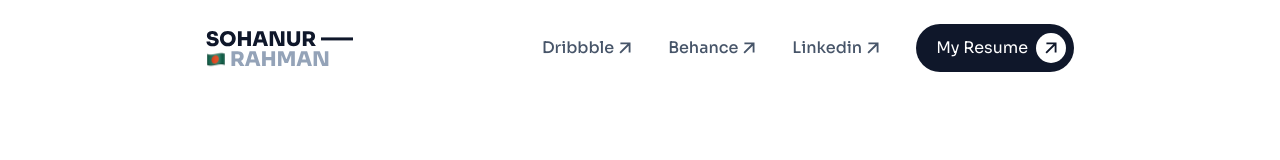
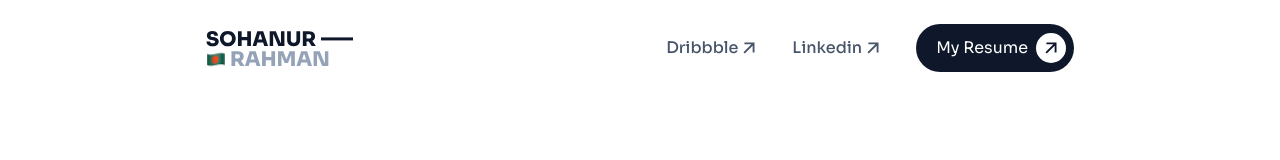
Before and after one commit to uxjoy/portfolio, a Next.js app: page /case-studies/1 in a window 1280 px wide. Shown: the top 160 px of the page. Built offline with nearby package versions, Linux system fonts and the light colour scheme.

Commit message:
update social link

```diff
--- a/components/data/navbarData.ts
+++ b/components/data/navbarData.ts
@@ -1,20 +1,21 @@
 // Navbar menu items
 
 // ("https://drive.google.com/file/d/1W2_HCbalyu-ygi-HOvcWk49JHq2B7eVV/view?usp=sharing");
-export const resumeURL = "https://drive.google.com/file/d/1FySzcNzUQZYdPdW0_WBInGV62N4QVf_J/view";
+export const resumeURL =
+  "https://drive.google.com/file/d/1FySzcNzUQZYdPdW0_WBInGV62N4QVf_J/view";
 
 // Menu item data
 export const menuItem = [
   {
     name: "Dribbble",
-    url: "https://dribbble.com/joy210",
+    url: "https://dribbble.com/uxjoy_",
   },
-  {
-    name: "Behance",
-    url: "https://www.behance.net/_joy",
-  },
+  // {
+  //   name: "Behance",
+  //   url: "https://www.behance.net/_joy",
+  // },
   {
     name: "Linkedin",
-    url: "https://www.linkedin.com/in/sohanoor",
+    url: "https://www.linkedin.com/in/uxjoy",
   },
 ];
```
